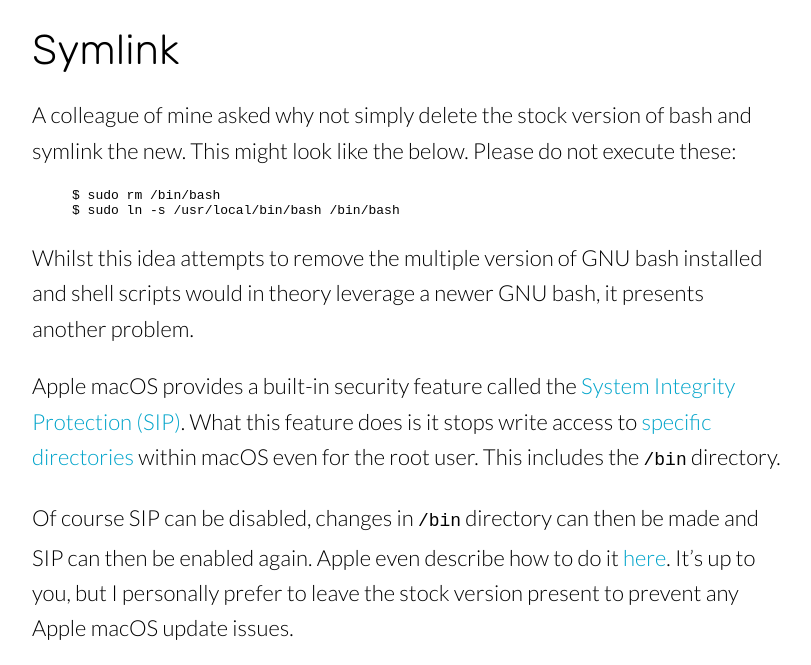
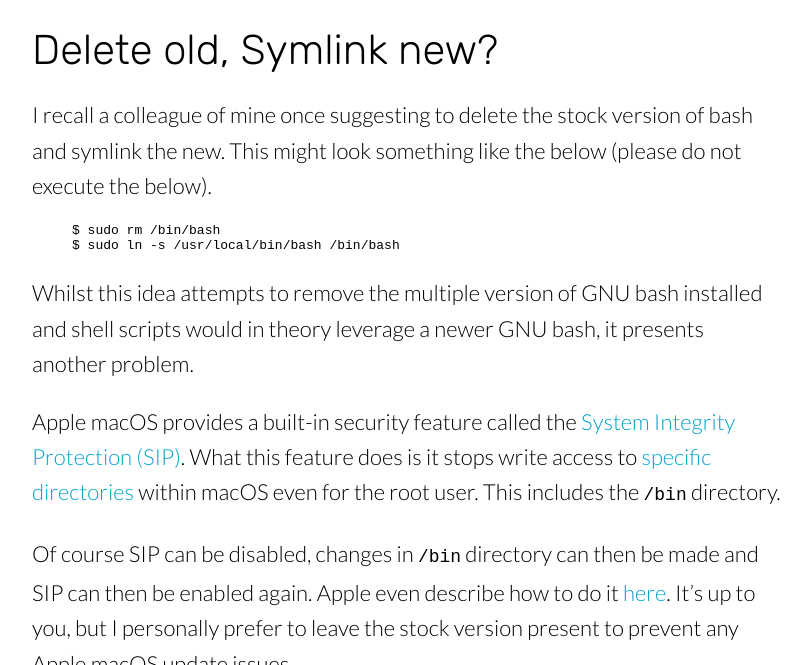
Before and after one commit to gibbsie/gibbsie.github.io, a Jekyll site: the page built from _posts/2019-01-04-macos-bash.md, in a window 1280 px wide and 900 px high, scrolled down 7054 px, cut to the strip 235-900 px from the top of the window. Shown: the whole strip, without its empty margins (233-1044 px from the left). Built offline with Jekyll 4.4.1, drawn with Linux system fonts in a browser that asks for light colours; nearby versions of some CDN libraries; some of the changed text lies outside the part shown.

```diff
--- a/_posts/2019-01-04-macos-bash.md
+++ b/_posts/2019-01-04-macos-bash.md
@@ -126,9 +126,9 @@
 
 ![Link](https://source.unsplash.com/gtVrejEGdmM/1500x1000?a=.png)
 
-## Symlink
+## Delete old, Symlink new?
 
-A colleague of mine asked why not simply delete the stock version of bash and symlink the new. This might look like the below. Please do not execute these:
+I recall a colleague of mine once suggesting to delete the stock version of bash and symlink the new. This might look something like the below (please do not execute the below).
 
 {% highlight shell %}
 $ sudo rm /bin/bash
```
Also changed, not shown: other parts of _posts/2019-01-04-macos-bash.md (+2 -2 lines).
